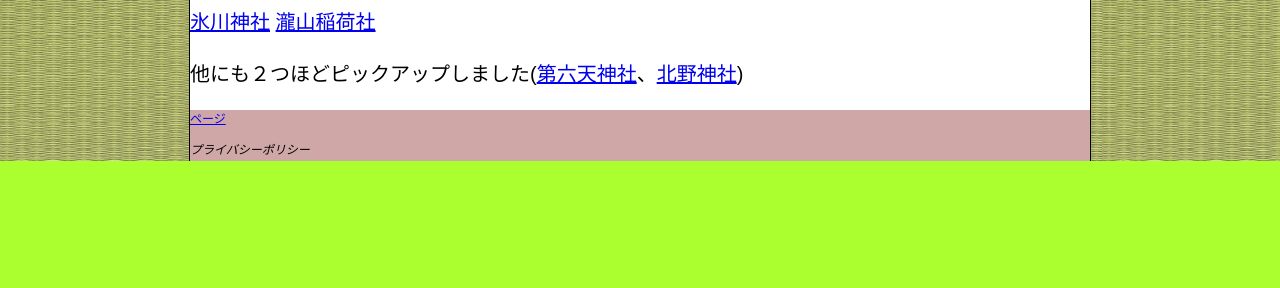
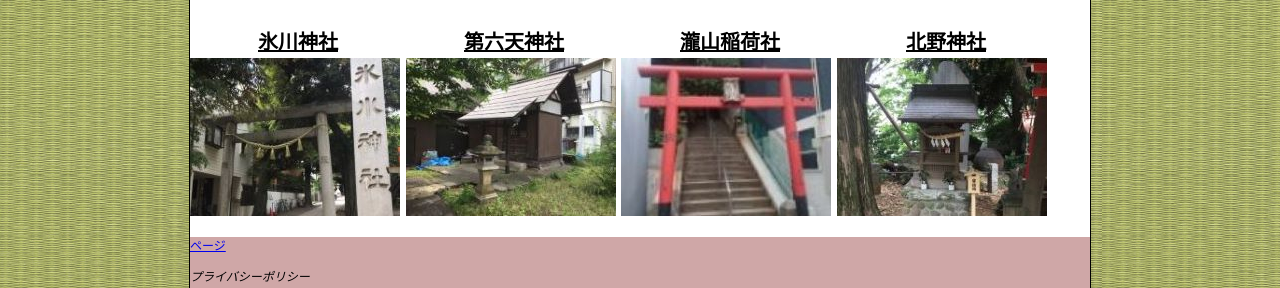
Before and after one commit to 19304040/tw, a plain HTML site: page 8班/jinja.html/jinja.html in a window 1280 px wide. Shown: the part 824-1112 px from the top of the page. Before the commit the page ends 985 px from the top, so only its background shows below. Drawn offline with Linux system fonts and the light colour scheme.

Commit message:
no message

```diff
--- a/8班/jinja.css
+++ b/8班/jinja.css
@@ -282,4 +282,30 @@ h1 {
 }
 #gazo{
 	margin-left:5px;
+}#jinja {
+    z-index: 10;
+    margin-right: 0px;
+    margin-left: 0px;
+    padding: 0px;
+    left: auto;
+
+
 }
+#jinja ul li {
+    float: left;
+    width: 216px;
+
+    display: inline-block;
+    list-style-type: none;
+}
+#jinja ul li a {
+    color: black;/*文字色 */
+
+    text-align: center;
+    /* text-decoration: underline; */
+    font-weight: bold;
+    display: block;
+}
+#jinja ul li :hover{
+    background-color: #eeeeee;
+}
--- a/8班/jinja.html/jinja.html
+++ b/8班/jinja.html/jinja.html
@@ -46,9 +46,20 @@
 </div>
 
 <iframe src="https://www.google.com/maps/embed?pb=!1m16!1m12!1m3!1d10931.153229752403!2d139.67764094751516!3d35.70820021867161!2m3!1f0!2f0!3f0!3m2!1i1024!2i768!4f13.1!2m1!1z5p2x5Lit6YeO56We56S-!5e0!3m2!1sja!2sjp!4v1560753429509!5m2!1sja!2sjp" width="898" height="450" frameborder="0" style="border:0" allowfullscreen></iframe>
-<a href="hikawa.html">氷川神社</a>
-<a href="takiyama.html">瀧山稲荷社</a>
-<p>他にも２つほどピックアップしました(<a href="dairokuten.html">第六天神社</a>、<a href="kitano.html">北野神社</a>)</p>
+<div id="jinja">
+				<ul>
+               <li><a href="hikawa.html">氷川神社</a></li>
+                    <li><a href="dairokuten.html">第六天神社</a></li>
+                    <li><a href="takiyama.html">瀧山稲荷社</a></li>
+                    <li><a href="kitano.html">北野神社</a></li>
+               </ul>
+
+
+               <a href="hikawa.html"><img src="../jinja/hikawa02.jpg"alt="氷川神社"title="氷川神社"></a>
+               <a href="dairokuten.html"><img src="../jinja/dairokuten02 .jpg"alt="第六天神社"title="第六天神社"></a>
+               <a href="takiyama.html"><img src="../jinja/takiyama02.jpg"alt="滝山稲荷社"title="滝山稲荷社"></a>
+               <a href="kitano.html"><img src="../jinja/kitano02.jpg"alt="北野神社"title="北野神社"></a>
+               </div>
 <div id="footer">
     <p><a href="#wraper">ページ</a></p>
 <address>
```
Also changed, not shown: 8班/shop.html/shophome.html (+1 -1 lines), 8班/jinja/dairokuten02 .jpg (added), 8班/jinja/hikawa02.jpg (added), 8班/jinja/kitano02.jpg (added), 8班/jinja/takiyama02..jpg (added), 8班/jinja/takiyama02.jpg (added).
